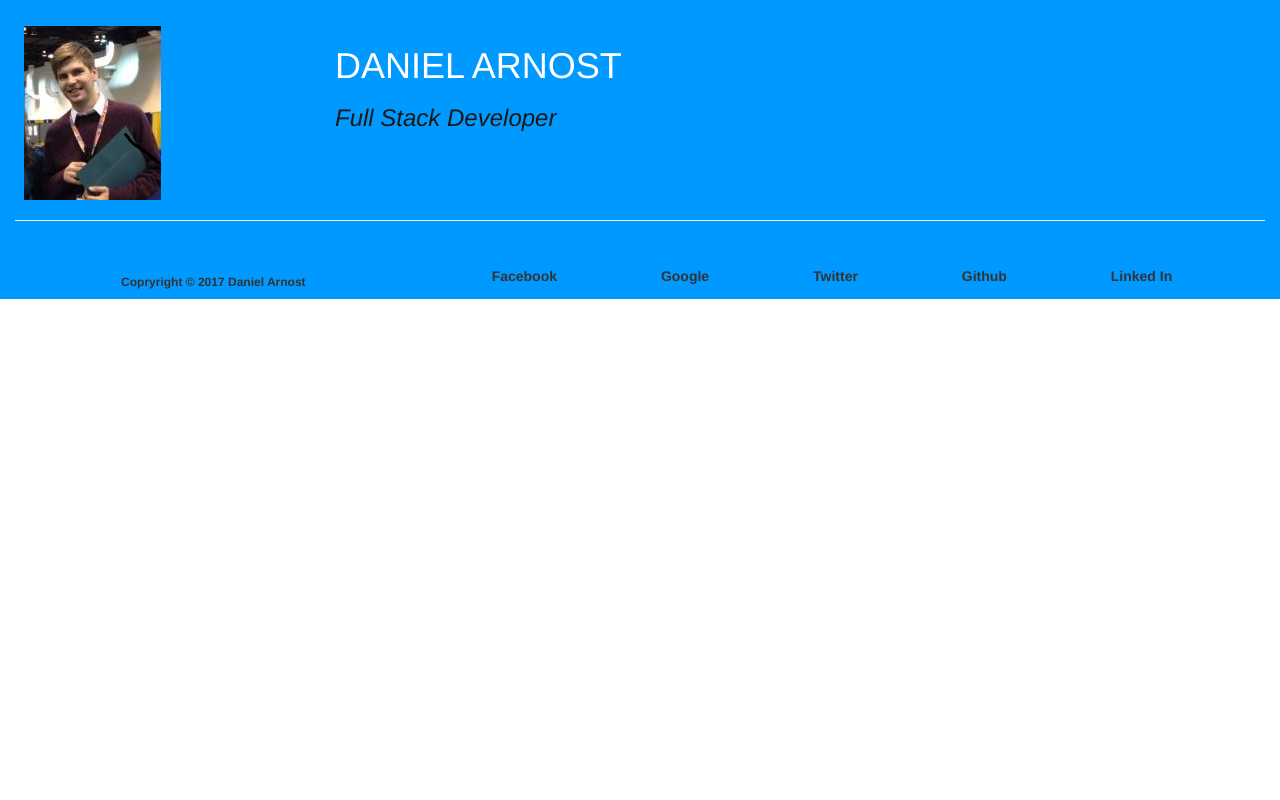
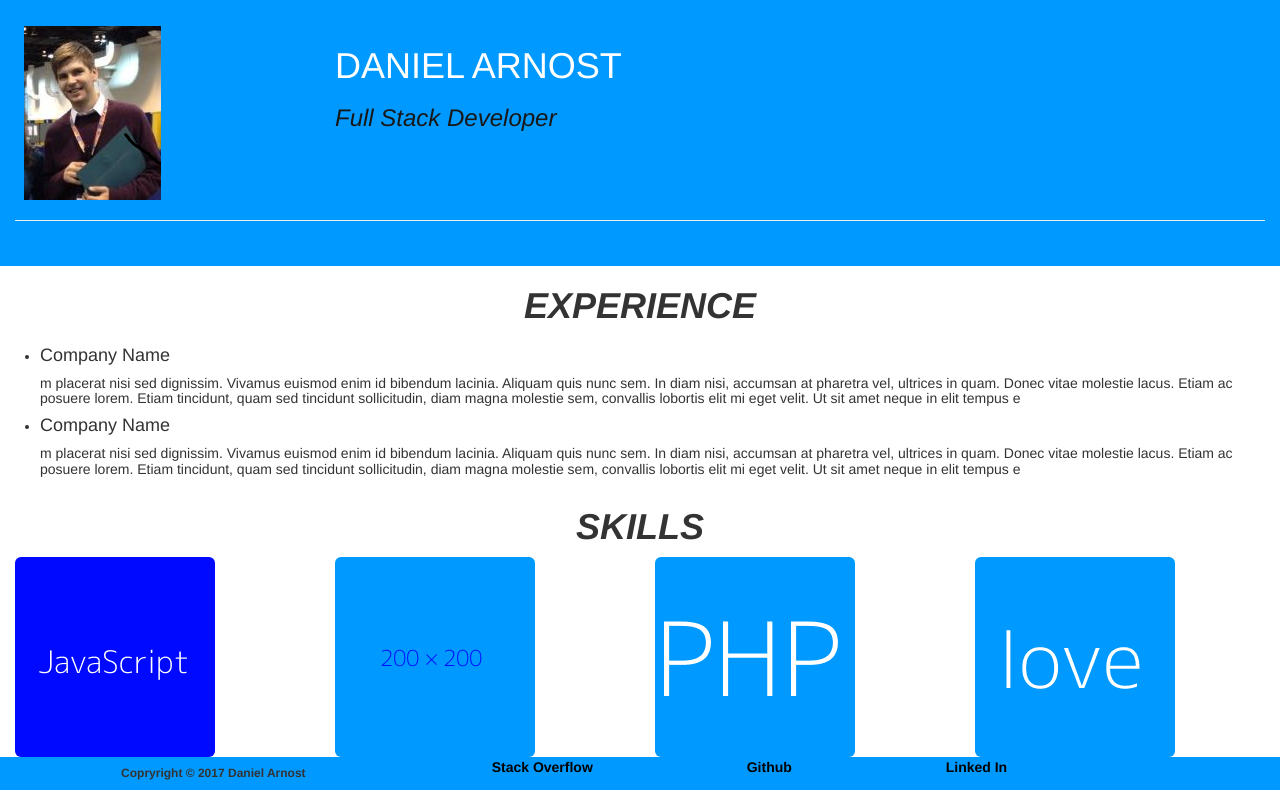
Before and after one commit to danielarnost/employment-portfolio, a plain HTML site: page index.html in a window 1280 px wide. Drawn offline with nearby package versions, Linux system fonts and the light colour scheme.

Commit message:
experience and skills sections

```diff
--- a/css/styles.css
+++ b/css/styles.css
@@ -21,4 +21,10 @@ background-color: 	#0099FF;
 .link{
 	padding-left:50px;
 	padding-right:50px;
+	color:black;
+	 transition: all 200ms ease-in;
 }
+/*.link:hover{
+
+	transform: scale(1.5);
+}*/
--- a/index.html
+++ b/index.html
@@ -27,7 +27,18 @@
   </div><hr>
   </div>
   <div class ="container-fluid experience-section">
+  	<h1 class="text-uppercase text-center"><em><strong>experience</strong></em></h1>
+  	<div class="row">
+  		<div class="col-md-12"></div>
+  		<ul>
+	  		<li><h4>Company Name</h4>
+	  			<h5>m placerat nisi sed dignissim. Vivamus euismod enim id bibendum lacinia. Aliquam quis nunc sem. In diam nisi, accumsan at pharetra vel, ultrices in quam. Donec vitae molestie lacus. Etiam ac posuere lorem. Etiam tincidunt, quam sed tincidunt sollicitudin, diam magna molestie sem, convallis lobortis elit mi eget velit. Ut sit amet neque in elit tempus e</h5>
+	  		</li>
+	  		<li><h4>Company Name</h4>
+	  		<h5>m placerat nisi sed dignissim. Vivamus euismod enim id bibendum lacinia. Aliquam quis nunc sem. In diam nisi, accumsan at pharetra vel, ultrices in quam. Donec vitae molestie lacus. Etiam ac posuere lorem. Etiam tincidunt, quam sed tincidunt sollicitudin, diam magna molestie sem, convallis lobortis elit mi eget velit. Ut sit amet neque in elit tempus e</h5></li>
 
+		</ul>
+  	</div>
 
 
   </div>
@@ -37,6 +48,12 @@
   </div>
 
   <div class ="container-fluid skills-section">
+  <h1 class="text-uppercase text-center"><em><strong>skills</strong></em></h1>
+  	<div class="row skills-section-images">
+  		<div class="col-md-3">
+  		<img src="./images/1.png" alt="my skills" class="img-responsive img-rounded">
+  		</div>
+  	</div>
 
   </div>
 
@@ -46,11 +63,11 @@
 				<h6><strong> Copryright  &copy; 2017 Daniel Arnost</strong></h6>
 			</div>
 			<div class ="col-md-8">
-				<span class="link"><strong> Facebook</strong></span> <!-- add icons -->
-				<span class="link"><strong> Google</strong></span>
-				<span class="link"><strong> Twitter</strong></span>
-				<span class="link"><strong> Github</strong></span>
-				<span class="link"><strong> Linked In</strong></span>
+				 <!-- add icons -->
+
+			    <a href="http://stackoverflow.com/users/6637612/daniel-arnost"><span class="link"><strong> Stack Overflow</strong></span></a>
+				<a href="https://github.com/danielarnost"> 	<span class="link"><span class="link"><strong> Github</strong></span></a>
+				<a href="https://www.linkedin.com/in/daniel-arnost-3b862a80?trk=nav_responsive_tab_profile_pic"><span class="link"><strong> Linked In</strong></span></a>
 			</div>
 
 		</div>
--- a/scripts/helper.js
+++ b/scripts/helper.js
@@ -0,0 +1,10 @@
+var skills = '<div class="col-md-3"><img src="./images/%data%.png" alt="my skills" class="img-responsive img-rounded"></div>';
+
+var skills_array = ["1", "2", "3", "4"];
+
+var skills_new = "";
+
+for(var i=1; i < skills_array.length; i++){
+	skills_new = skills.replace("%data%", skills_array[i]);
+	$(".skills-section-images").append(skills_new);
+}
```
Also changed, not shown: navbar.html (added, +58 -0 lines), server.js (+10 -0 lines), images/1.png (added), images/2.png (added), images/3.png (added), images/4.png (added), index2.html (added), 1 other file.
